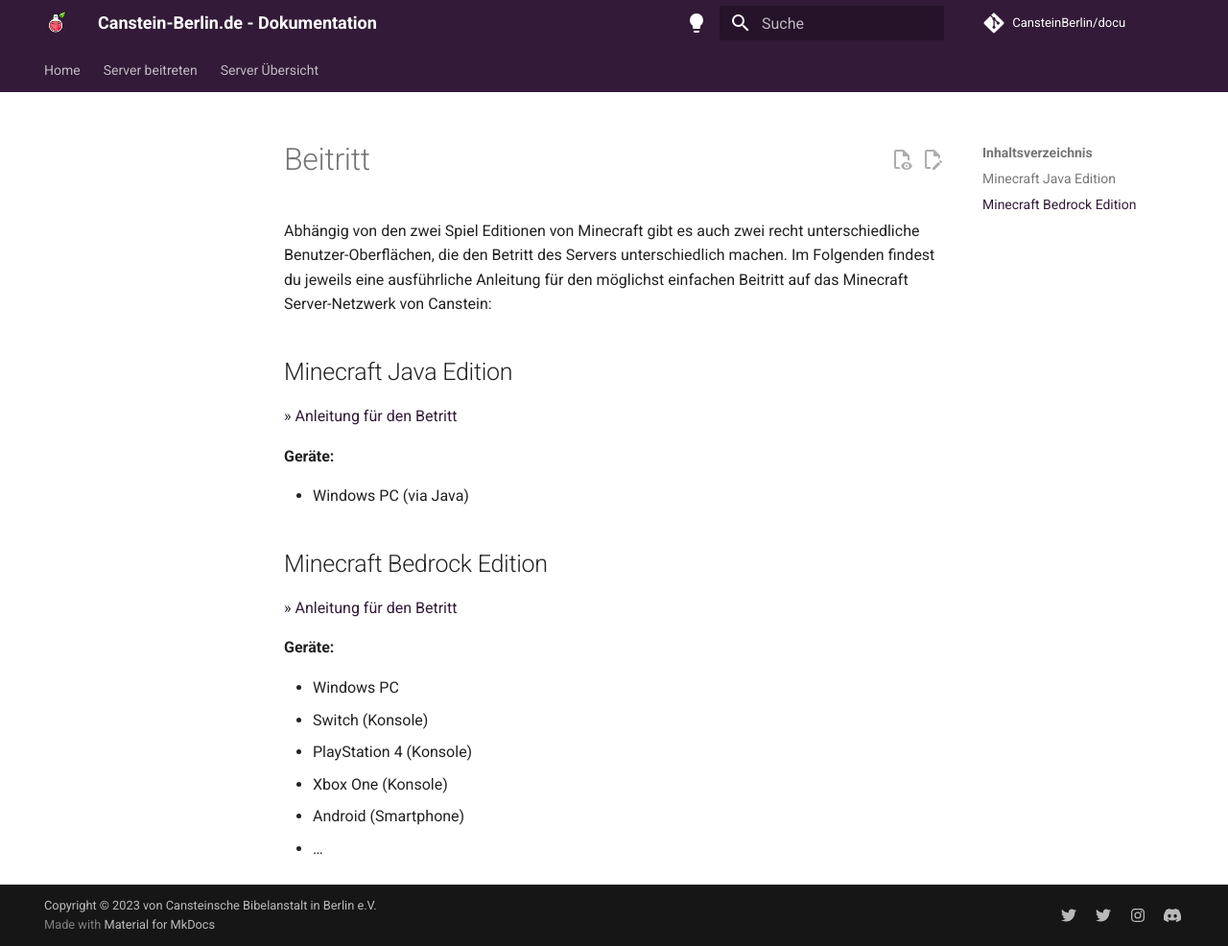
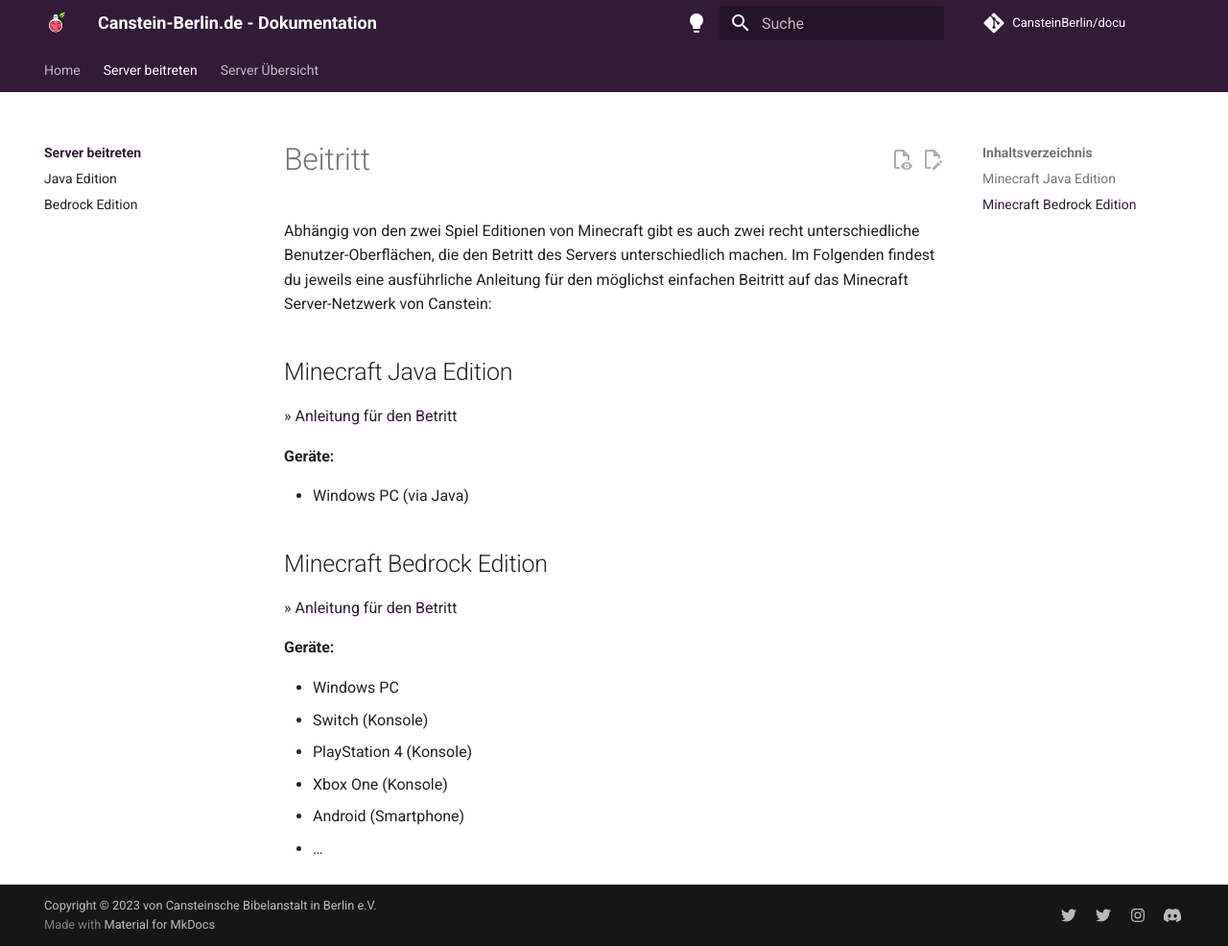
Before and after one commit to CansteinBerlin/docu, an MkDocs documentation site: the page built from docs/serverjoin/index.md, in a window 1280 px wide and 986 px high. Shown: the whole window at 96% size. Built offline with MkDocs 1.6.1 and Material for MkDocs 9.7.7, drawn with Linux system fonts in a browser that asks for light colours; comment, search, counter and statistics services are not loaded; some of the changed lines change nothing that is shown.

Commit message:
Fixing page tree

```diff
--- a/mkdocs.yml
+++ b/mkdocs.yml
@@ -123,6 +123,7 @@
 nav:
   - Home: index.md
   - Server beitreten:
+    - serverjoin/index.md
     - Java Edition: serverjoin/serverjoin-java.md
     - Bedrock Edition: serverjoin/serverjoin-bedrock.md
   - Server Übersicht: serverlist/index.md
```
